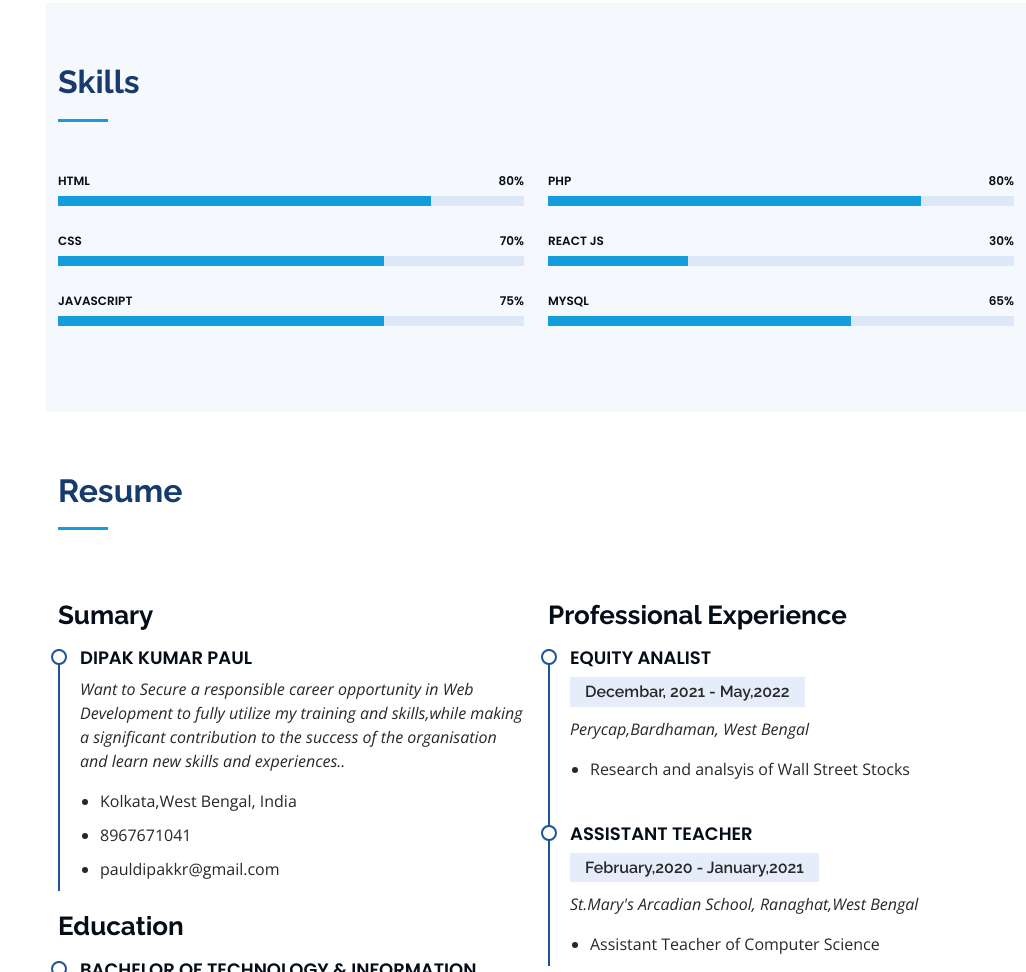
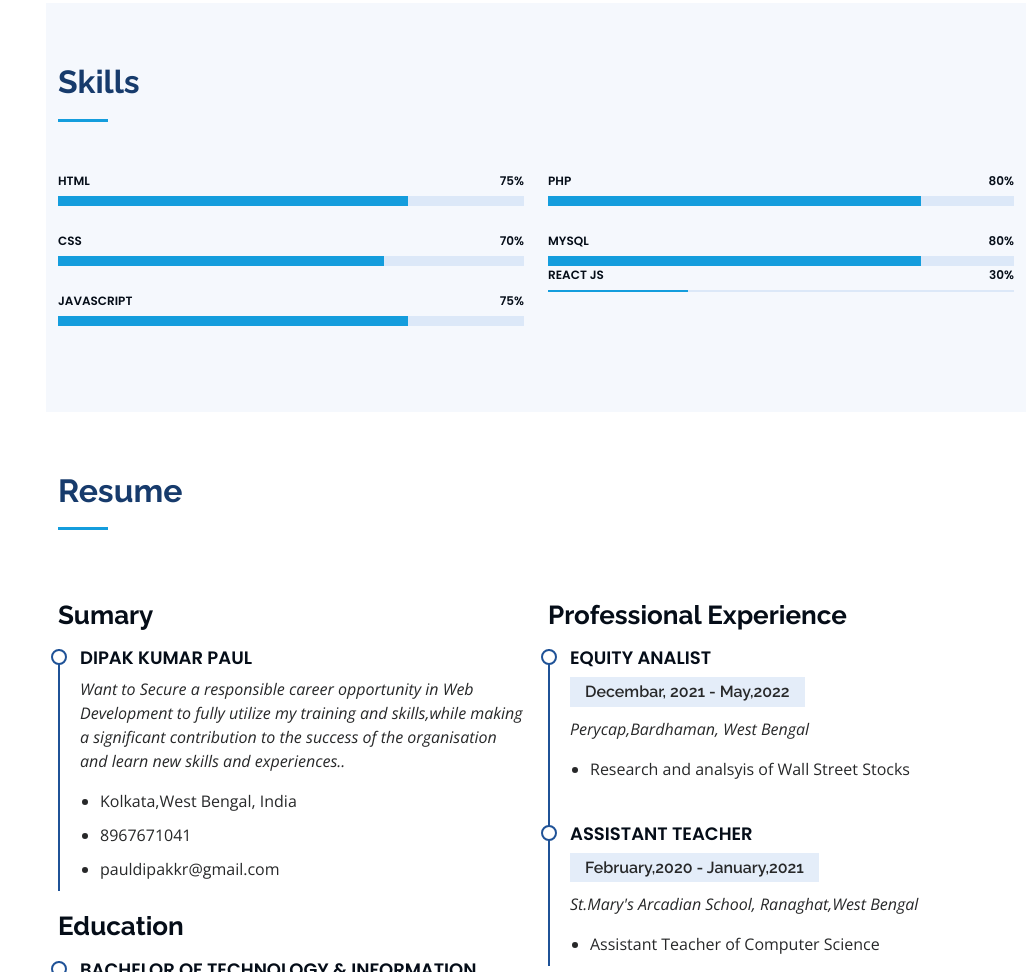
Before and after one commit to DipakAec/Portfolio-Dipak, a plain HTML site: page index.html in a window 1280 px wide. Shown: the part 1503-2475 px from the top of the page, without its empty margins (254-1280 px from the left). Drawn offline with nearby package versions, Linux system fonts and the light colour scheme.

Commit message:
update index.html

```diff
--- a/index.html
+++ b/index.html
@@ -131,9 +131,9 @@
           <div class="col-lg-6" data-aos="fade-up">
 
             <div class="progress">
-              <span class="skill">HTML <i class="val">80%</i></span>
+              <span class="skill">HTML <i class="val">75%</i></span>
               <div class="progress-bar-wrap">
-                <div class="progress-bar" role="progressbar" aria-valuenow="80" aria-valuemin="0" aria-valuemax="100"></div>
+                <div class="progress-bar" role="progressbar" aria-valuenow="75" aria-valuemin="0" aria-valuemax="100"></div>
               </div>
             </div>
 
@@ -147,7 +147,7 @@
             <div class="progress">
               <span class="skill">JavaScript <i class="val">75%</i></span>
               <div class="progress-bar-wrap">
-                <div class="progress-bar" role="progressbar" aria-valuenow="70" aria-valuemin="0" aria-valuemax="100"></div>
+                <div class="progress-bar" role="progressbar" aria-valuenow="75" aria-valuemin="0" aria-valuemax="100"></div>
               </div>
             </div>
 
@@ -163,17 +163,19 @@
             </div>
 
             <div class="progress">
+              <span class="skill">MySql<i class="val">80%</i></span>
+              <div class="progress-bar-wrap">
+                <div class="progress-bar" role="progressbar" aria-valuenow="80" aria-valuemin="0" aria-valuemax="100"></div>
+              </div>
+
+            <div class="progress">
               <span class="skill">React JS<i class="val">30%</i></span>
               <div class="progress-bar-wrap">
                 <div class="progress-bar" role="progressbar" aria-valuenow="30" aria-valuemin="0" aria-valuemax="100"></div>
               </div>
             </div>
 
-            <div class="progress">
-              <span class="skill">MySql<i class="val">65%</i></span>
-              <div class="progress-bar-wrap">
-                <div class="progress-bar" role="progressbar" aria-valuenow="65" aria-valuemin="0" aria-valuemax="100"></div>
-              </div>
+
             </div>
 
           </div>
```
